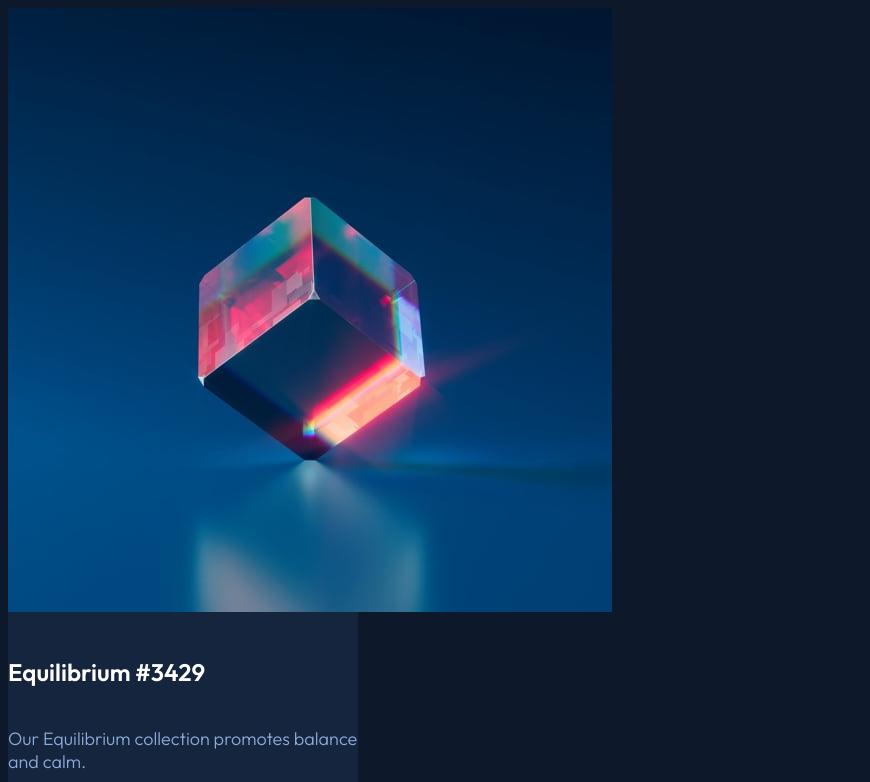
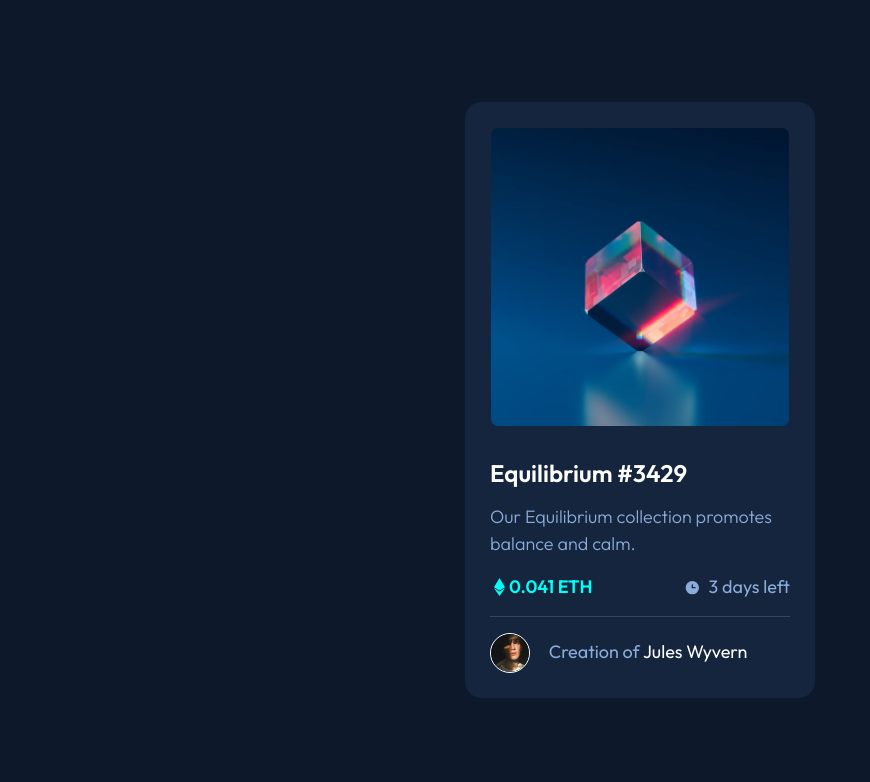
Before and after one commit to Tabebash/Nft-preview-card-component, a website: page index.html in a window 1280 px wide. Shown: the top 782 px of the page, without its empty margins (0-870 px from the left). Drawn offline with nearby package versions, Linux system fonts and the light colour scheme; the site is published under a folder, as on GitHub Pages, so addresses that start at the root find nothing.

Commit message:
overide commit

```diff
--- a/index.html
+++ b/index.html
@@ -10,7 +10,7 @@
   <link rel="preconnect" href="https://fonts.googleapis.com">
 <link rel="preconnect" href="https://fonts.gstatic.com" crossorigin>
 <link href="https://fonts.googleapis.com/css2?family=Outfit:wght@300;400;600&display=swap" rel="stylesheet">
-  <link rel="stylesheet" href="/NFT-PREVIEW-CARD-COMPONENT-MAIN/node_modules/bootstrap/dist/css/bootstrap.css">
+  <link rel="stylesheet" href="./node_modules/bootstrap/dist/css/bootstrap.css">
 
   <!-- Feel free to remove these styles or customise in your own stylesheet 👍 -->
   <style>
```
